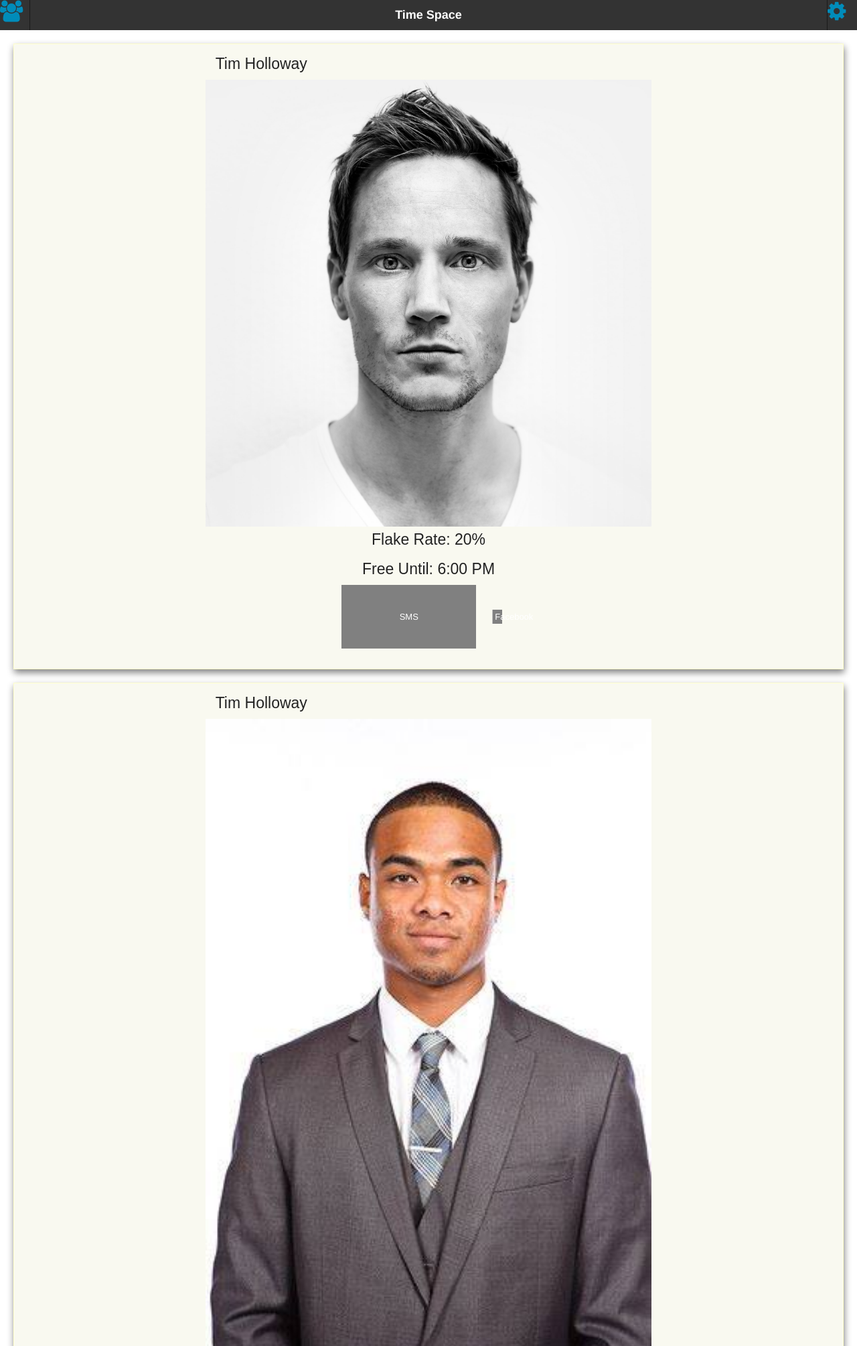
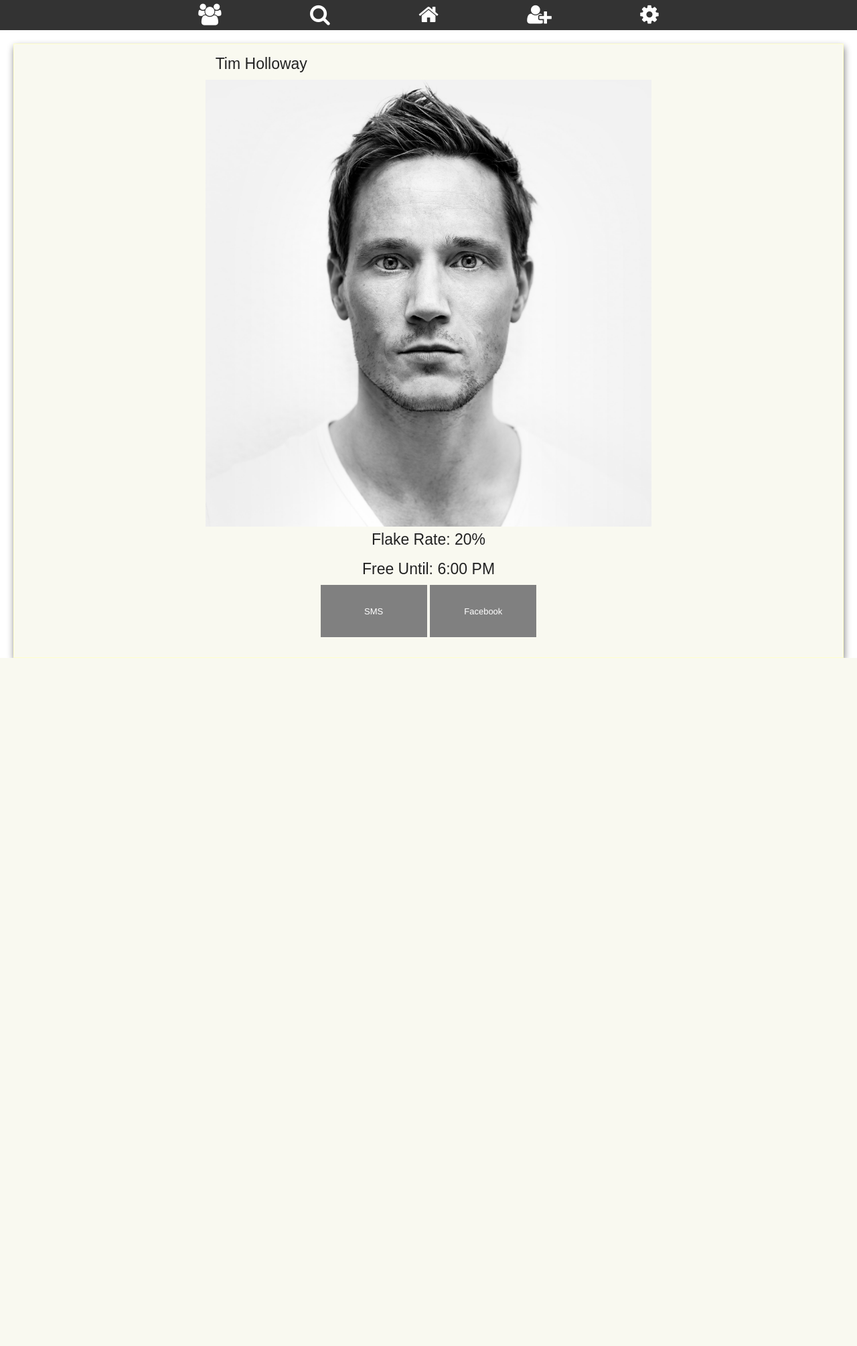
Before and after one commit to nacolias/cse170_project, a PHP site: page / in a window 1280 px wide. Shown: the top 2009 px of the page at 67% size. After the commit the page ends 982 px from the top, so only its background shows below. Run offline with PHP 8.4, Linux system fonts and the light colour scheme.

Commit message:
Finished a potential nav

```diff
--- a/css/timespace.css
+++ b/css/timespace.css
@@ -36,3 +36,10 @@
 #nav{
     background-color: gray;
 }
+
+.top-bar .fa{
+    padding-top: .2em;
+    color:white;
+    padding-right: 5%;
+    padding-left: 5%;
+}
--- a/index.html
+++ b/index.html
@@ -13,12 +13,20 @@
   <body>
 
     <!--Nav-->
-    <div class="sticky">
-	    <div class="fixed sticky">
+    <div class="fixed sticky">
 	    	<nav class="top-bar" data-topbar role="navigation">
-
+		    	<div class="row">
+		    		<div class="small-centered">
+				    	<center>
+				    		<i class="fa fa-users fa-2x"></i>
+							<i class="fa fa-search fa-2x"></i>
+							<i class="fa fa-home fa-2x"></i>
+							<i class="fa fa-user-plus fa-2x"></i>
+							<i class="fa fa-gear fa-2x"></i>
+						</center>
+					</div>
+				</div>
 	    	</nav>
-		 </div>
 	</div>
     <!--Main Body-->
  	<div class="person">
--- a/index.php
+++ /dev/null
@@ -1,226 +0,0 @@
-<!doctype html>
-<html class="no-js" lang="en">
-  <head>
-    <meta charset="utf-8" />
-    <meta name="viewport" content="width=device-width, initial-scale=1.0" />
-    <title>Time Space</title>
-    <link rel="stylesheet" href="css/foundation.css" />
-    <script src="js/vendor/modernizr.js"></script>
-    <link rel="stylesheet" href="img/font-awesome-4.3.0/css/font-awesome.css">
-    <link rel="stylesheet" href="css/timespace.css">
-
-  </head>
-  <body>
-
-      <!--Nav-->
-      <div class="off-canvas-wrap" data-offcanvas>
-          <div class="inner-wrap">
-              <nav class="tab-bar sticky">
-                  <section class="left-small">
-                      <a class="left-off-canvas-toggle fa fa-users fa-1p5x" href="#">
-                          <span>
-                          </span>
-                      </a>
-                  </section>
-                  <section class="middle tab-bar-section">
-                      <h1 class="title">Time Space</h1>
-                  </section>
-                  <section class="right-small">
-                      <a class="right-off-canvas-toggle fa fa-cog fa-1p5x" href="#">
-                          <span>
-                          </span>
-                      </a>
-                  </section>
-              </nav>
-              <aside class="left-off-canvas-menu">
-                  <ul class="off-canvas-list">
-                      <li>
-                          <label>Network</label>
-                      </li>
-                      <li>
-                          <<a href="#">All UCSD</a>
-                      </li>
-                      <li>
-                          <a href="#">Just Friends</a>
-                      </li>
-                  </ul>
-              </aside>
-
-              <aside class="right-off-canvas-menu">
-                  <ul class="off-canvas-list">
-                      <li>
-                          <label>Settings</label>
-                      </li>
-                      <li>
-                          <a href="#">
-                            Availabilities
-                          </a>
-                      </li>
-                      <li>
-                          <a href="#">
-                            Pause
-                          </a>
-                      </li>
-                  </ul>
-              </aside>
-              <section class="main-section">
-                    <div class="person">
-                        <div class="row">
-                            <div class="small-centered small-8 columns">
-                                <h4>Tim Holloway </h4>
-                            </div>
-                        </div>
-
-                        <div class="row">
-                            <div class="small-centered small-8 columns profilePic">
-                                <img src="img/guy2.jpg" />
-                            </div>
-                        </div>
-
-                        <div class="row">
-                            <div class="small-centered small-8 columns">
-                                <center><h4>Flake Rate: 20%</h4></center>
-                            </div>
-                        </div>
-
-                        <div class="row">
-                            <div class="small-centered small-8 columns">
-                                <center><h4>Free Until: 6:00 PM</h4></center>
-                            </div>
-                        </div>
-
-                        <div class="row">
-                            <div class="small-centered small-10 columns">
-                                <center>
-                                    <ul class="small button-group"
-                                        <li><a href="#" class="small button">SMS</a></li>
-                                        <li><a href="#" class="small button">Facebook</a></li>
-                                    </ul>
-                                </center>
-                            </div>
-                        </div>
-                    </div>
-
-                    <div class="person">
-                        <div class="row">
-                            <div class="small-centered small-8 columns">
-                                <h4>Tim Holloway </h4>
-                            </div>
-                        </div>
-
-                        <div class="row">
-                            <div class="small-centered small-8 columns profilePic">
-                                <img src="img/guy5.jpg" />
-                            </div>
-                        </div>
-
-                        <div class="row">
-                            <div class="small-centered small-8 columns">
-                                <center><h4>Flake Rate: 20%</h4></center>
-                            </div>
-                        </div>
-
-                        <div class="row">
-                            <div class="small-centered small-8 columns">
-                                <center><h4>Free Until: 6:00 PM</h4></center>
-                            </div>
-                        </div>
-
-                        <div class="row">
-                            <div class="small-centered small-10 columns">
-                                <center>
-                                    <ul class="small button-group"
-                                        <li><a href="#" class="small button">SMS</a></li>
-                                        <li><a href="#" class="small button">Facebook</a></li>
-                                    </ul>
-                                </center>
-                            </div>
-                        </div>
-                    </div>
-
-                    <div class="person">
-                        <div class="row">
-                            <div class="small-centered small-8 columns">
-                                <h4 class="center">Tim Holloway </h4>
-                            </div>
-                        </div>
-
-                        <div class="row">
-                            <div class="small-centered small-8 columns profilePic">
-                                <img src="img/girl1.jpg" />
-                            </div>
-                        </div>
-
-                        <div class="row">
-                            <div class="small-centered small-8 columns">
-                                <center><h4>Flake Rate: 20%</h4></center>
-                            </div>
-                        </div>
-
-                        <div class="row">
-                            <div class="small-centered small-8 columns">
-                                <center><h4>Free Until: 6:00 PM</h4></center>
-                            </div>
-                        </div>
-
-                        <div class="row">
-                            <div class="small-centered small-10 columns">
-                                <center>
-                                    <ul class="small button-group"
-                                        <li><a href="#" class="small button">SMS</a></li>
-                                        <li><a href="#" class="small button">Facebook</a></li>
-                                    </ul>
-                                </center>
-                            </div>
-                        </div>
-                    </div>
-
-                    <div class="person">
-                        <div class="row">
-                            <div class="small-centered small-8 columns">
-                                <h4>Tim Holloway </h4>
-                            </div>
-                        </div>
-
-                        <div class="row">
-                            <div class="small-centered small-8 columns profilePic">
-                                <img src="img/guy4.jpg" />
-                            </div>
-                        </div>
-
-                        <div class="row">
-                            <div class="small-centered small-8 columns">
-                                <center><h4>Flake Rate: 20%</h4></center>
-                            </div>
-                        </div>
-
-                        <div class="row">
-                            <div class="small-centered small-8 columns">
-                                <center><h4>Free Until: 6:00 PM</h4></center>
-                            </div>
-                        </div>
-
-                        <div class="row">
-                            <div class="small-centered small-10 columns">
-                                <center>
-                                    <ul class="small button-group"
-                                        <li><a href="#" class="small button">SMS</a></li>
-                                        <li><a href="#" class="small button">Facebook</a></li>
-                                    </ul>
-                                </center>
-                            </div>
-                        </div>
-                    </div>
-              </section>
-              <a class="exit-off-canvas">
-              </a>
-          </div>
-      </div>
-
-    <script src="js/vendor/jquery.js"></script>
-    <script src="js/foundation.min.js"></script>
-    <script>
-      $(document).foundation();
-    </script>
-  </body>
-</html>
```
